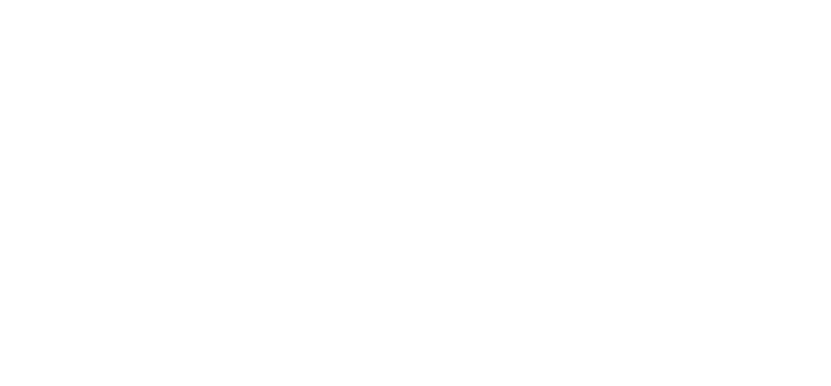
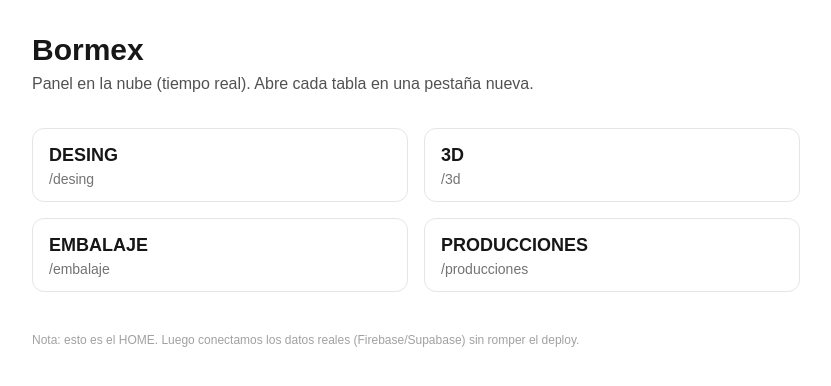
Before and after one commit to Bormex-edergustavo/bormex-nuevo, a Next.js app: page / in a window 1280 px wide. Before the commit this address had no page. Shown: the top 386 px of the page, without its empty margins (224-1055 px from the left). Built offline with nearby package versions, Linux system fonts and the light colour scheme.

Commit message:
home: add dashboard buttons

```diff
--- a/app/page.tsx
+++ b/app/page.tsx
@@ -1,5 +1,43 @@
-import { redirect } from "next/navigation";
+'use client';
+
+import React from 'react';
+
+function Btn({ href, label }: { href: string; label: string }) {
+  return (
+    <a
+      href={href}
+      target="_blank"
+      rel="noreferrer"
+      className="px-4 py-3 rounded-xl border border-neutral-200 hover:border-neutral-300 hover:bg-neutral-50 transition"
+    >
+      <div className="text-lg font-semibold">{label}</div>
+      <div className="text-sm text-neutral-500">{href}</div>
+    </a>
+  );
+}
 
 export default function Home() {
-  redirect("/desing");
+  return (
+    <main className="min-h-screen p-8">
+      <div className="max-w-3xl mx-auto">
+        <div className="mb-8">
+          <h1 className="text-3xl font-bold">Bormex</h1>
+          <p className="text-neutral-600 mt-1">
+            Panel en la nube (tiempo real). Abre cada tabla en una pestaña nueva.
+          </p>
+        </div>
+
+        <div className="grid grid-cols-1 sm:grid-cols-2 gap-4">
+          <Btn href="/desing" label="DESING" />
+          <Btn href="/3d" label="3D" />
+          <Btn href="/embalaje" label="EMBALAJE" />
+          <Btn href="/producciones" label="PRODUCCIONES" />
+        </div>
+
+        <div className="mt-10 text-xs text-neutral-400">
+          Nota: esto es el HOME. Luego conectamos los datos reales (Firebase/Supabase) sin romper el deploy.
+        </div>
+      </div>
+    </main>
+  );
 }
```
